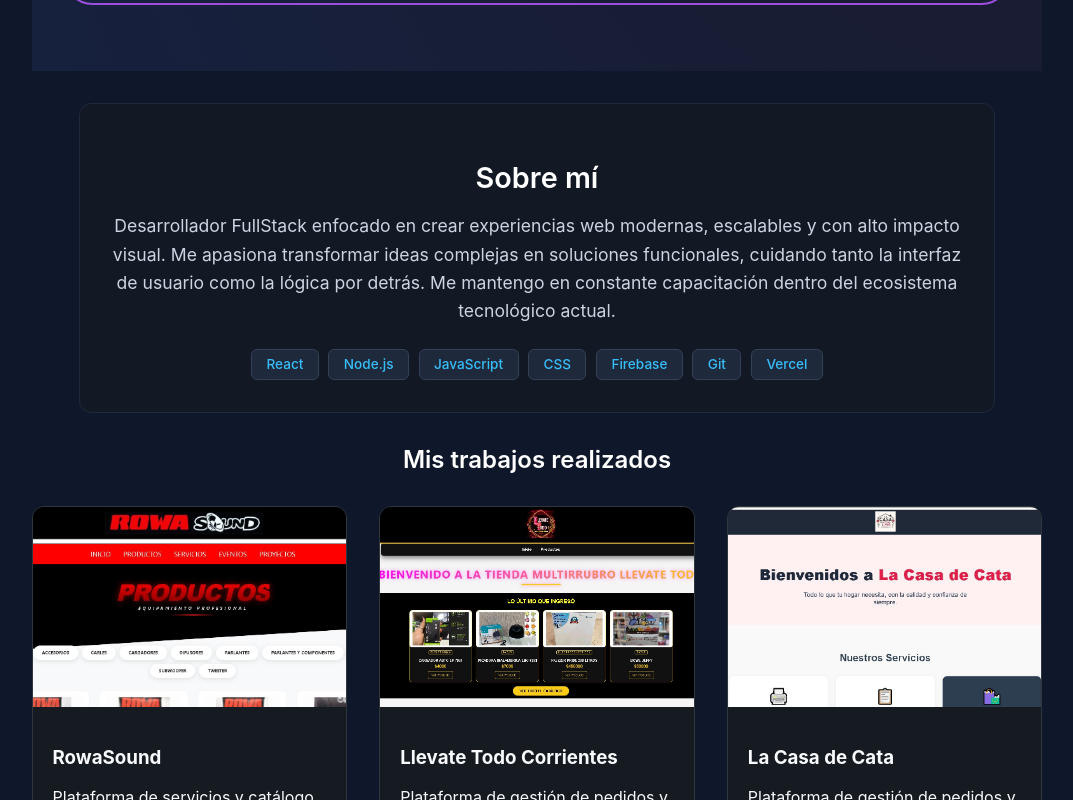
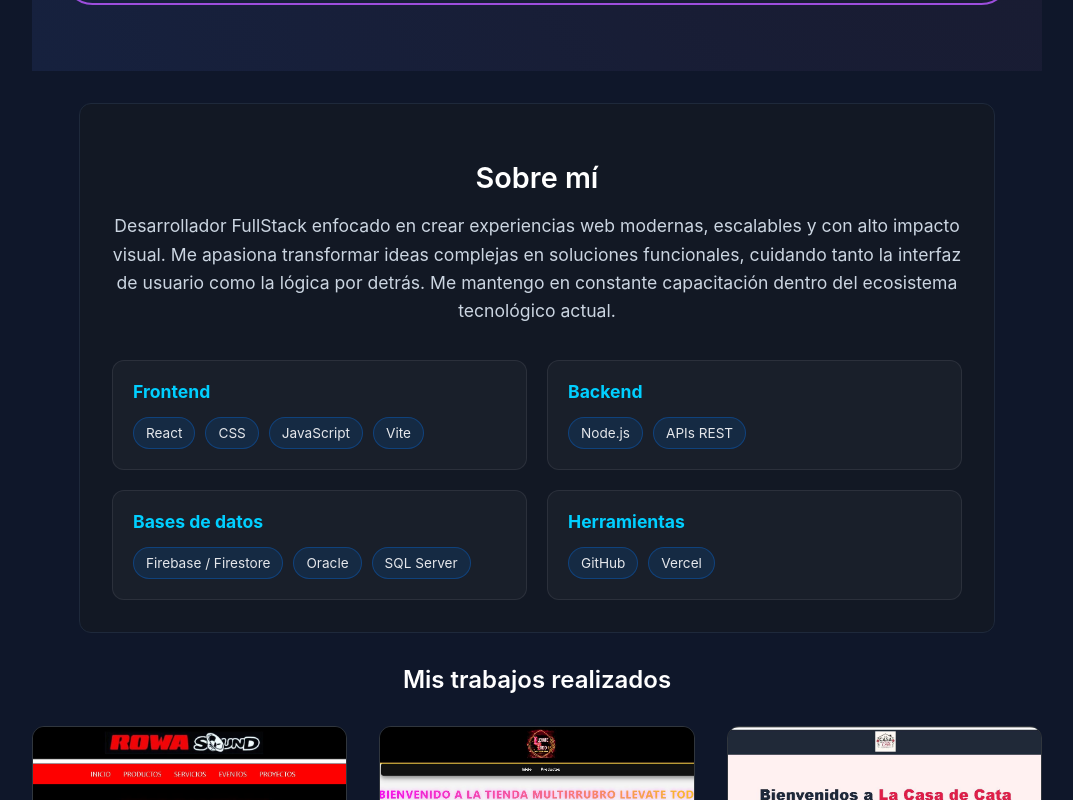
Before and after one commit to Charlesboca/mi-portfolio, a React (Vite) app: page / in a window 1280 px wide. Shown: the part 404-1204 px from the top of the page, without its empty margins (103-1176 px from the left). Built offline with nearby package versions, Linux system fonts and the light colour scheme.

Commit message:
cambios de stack

```diff
--- a/src/pages/Home.jsx
+++ b/src/pages/Home.jsx
@@ -38,13 +38,45 @@
           Me mantengo en constante capacitación dentro del ecosistema tecnológico actual.
         </p>
 
-        {/* Insignias de tecnologías (Skills) */}
-        <div className="about-skills">
-          {['React', 'Node.js', 'JavaScript', 'CSS', 'Firebase', 'Git', 'Vercel'].map((tech, index) => (
-            <span key={index} className="skill-badge">
-              {tech}
-            </span>
-          ))}
+        {/* Tecnologías y herramientas */}
+        <div className="tech-stack">
+
+          <div className="tech-category">
+            <h3>Frontend</h3>
+            <div className="tech-list">
+              <span>React</span>
+              <span>CSS</span>
+              <span>JavaScript</span>
+              <span>Vite</span>
+            </div>
+          </div>
+
+          <div className="tech-category">
+            <h3>Backend</h3>
+            <div className="tech-list">
+              <span>Node.js</span>
+
+              <span>APIs REST</span>
+            </div>
+          </div>
+
+          <div className="tech-category">
+            <h3>Bases de datos</h3>
+            <div className="tech-list">
+              <span>Firebase / Firestore</span>
+              <span>Oracle</span>
+              <span>SQL Server</span>
+            </div>
+          </div>
+
+          <div className="tech-category">
+            <h3>Herramientas</h3>
+            <div className="tech-list">
+              <span>GitHub</span>
+              <span>Vercel</span>
+            </div>
+          </div>
+
         </div>
       </section>
 
--- a/src/styles/Home.css
+++ b/src/styles/Home.css
@@ -117,3 +117,60 @@
   color: #fff;
   margin-bottom: 1.5rem;
 }
+
+.tech-stack {
+  max-width: 900px;
+  margin: 35px auto 0;
+  display: grid;
+  grid-template-columns: repeat(2, 1fr);
+  gap: 20px;
+}
+
+.tech-category {
+  background: rgba(255, 255, 255, 0.03);
+  border: 1px solid rgba(255, 255, 255, 0.08);
+  border-radius: 12px;
+  padding: 20px;
+  text-align: left;
+  transition: transform 0.3s ease, border-color 0.3s ease;
+}
+
+.tech-category:hover {
+  transform: translateY(-4px);
+  border-color: #00cfff;
+}
+
+.tech-category h3 {
+  margin: 0 0 15px;
+  font-size: 1.1rem;
+  color: #00cfff;
+}
+
+.tech-list {
+  display: flex;
+  flex-wrap: wrap;
+  gap: 10px;
+}
+
+.tech-list span {
+  padding: 7px 12px;
+  border-radius: 20px;
+  background: rgba(0, 123, 255, 0.12);
+  border: 1px solid rgba(0, 123, 255, 0.3);
+  color: #e5e7eb;
+  font-size: 0.85rem;
+  transition: all 0.3s ease;
+}
+
+.tech-list span:hover {
+  background: rgba(0, 123, 255, 0.25);
+  border-color: #00cfff;
+  transform: translateY(-2px);
+}
+
+@media (max-width: 700px) {
+  .tech-stack {
+    grid-template-columns: 1fr;
+    padding: 0 15px;
+  }
+}
```
